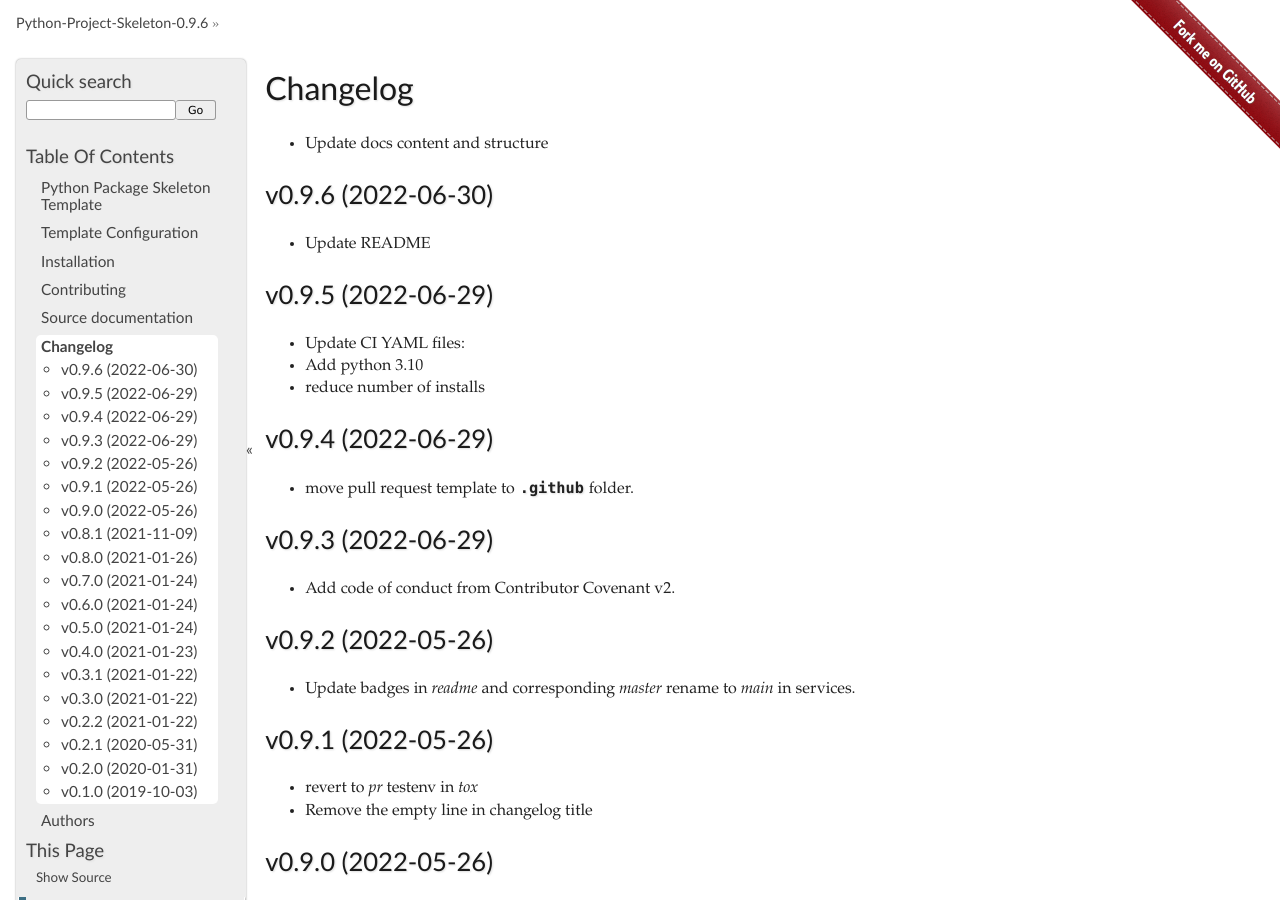
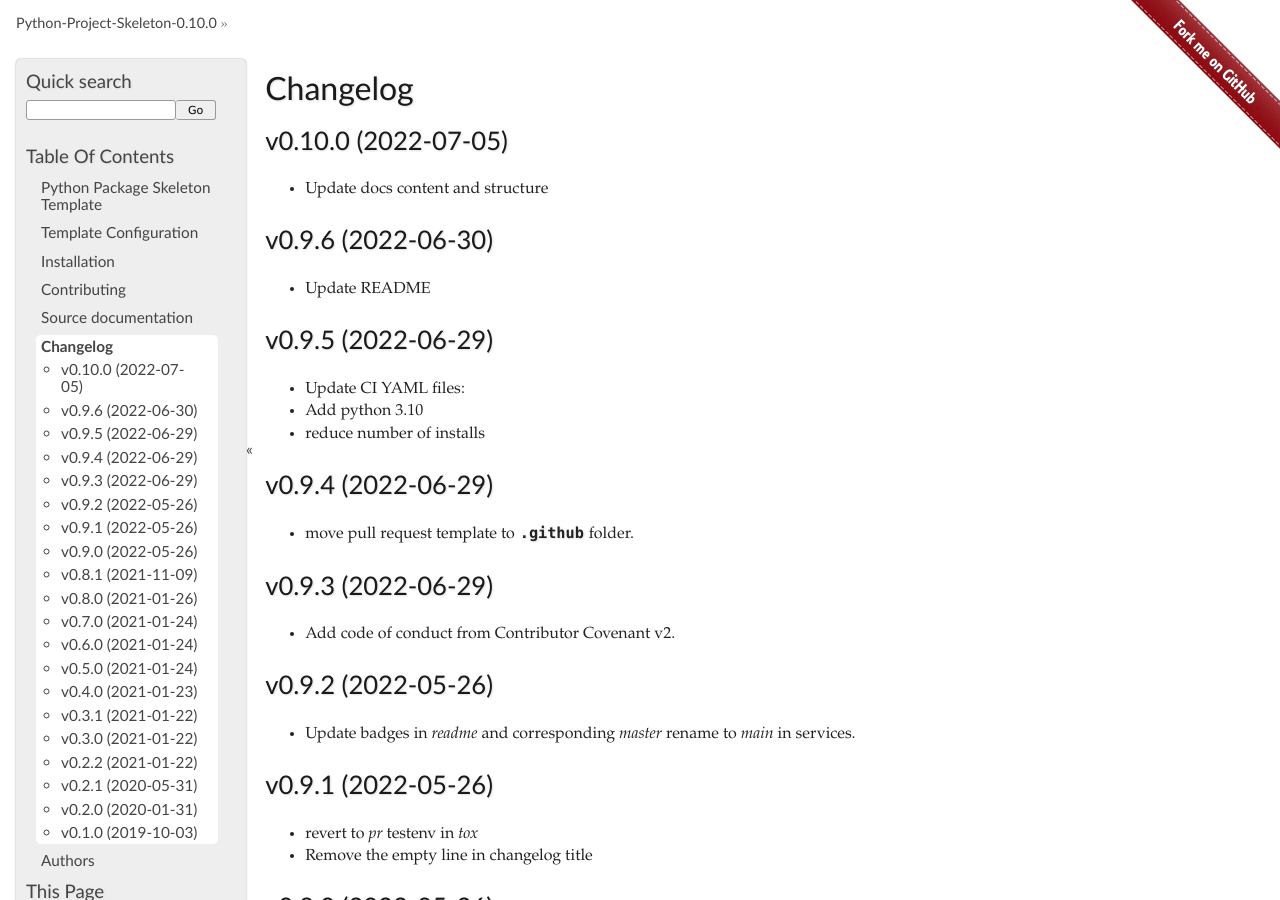
Before and after one commit to joaomcteixeira/python-project-skeleton, a Sphinx documentation site: the page built from docs/changelog.rst, in a window 1280 px wide and 900 px high. Built offline with Sphinx 7.4.7, drawn with Linux system fonts in a browser that asks for light colours; pages that are not in the unit, such as notebooks, are missing from menus.

Commit message:
[SKIP] version bump 0.9.6 -> 0.10.0
[FEATURE] Restructured docs and improved texts (#28)

Update docs content and structure

```diff
--- a/CHANGELOG.rst
+++ b/CHANGELOG.rst
@@ -1,6 +1,9 @@
 
 Changelog
 =========
+
+v0.10.0 (2022-07-05)
+------------------------------------------------------------
 
 * Update docs content and structure
 
--- a/README.rst
+++ b/README.rst
@@ -127,7 +127,7 @@ list your work above, as well.
 Version
 -------
 
-v0.9.6
+v0.10.0
 
 .. _GitHub Actions: https://github.com/features/actions
 .. _PyPI: https://pypi.org
--- a/docs/conf.py
+++ b/docs/conf.py
@@ -48,7 +48,7 @@ project = 'Python-Project-Skeleton'
 year = '2020'
 author = 'Joao MC Teixeira'
 copyright = '{0}, {1}'.format(year, author)
-version = release = '0.9.6'
+version = release = '0.10.0'
 
 pygments_style = 'trac'
 templates_path = ['.']
--- a/setup.py
+++ b/setup.py
@@ -36,7 +36,7 @@ long_description = '{}\n{}'.format(
 
 setup(
     name='jmct-sampleproject',
-    version='0.9.6',
+    version='0.10.0',
     description='A skeleton template for Python projects.',
     long_description=long_description,
     long_description_content_type='text/x-rst',
--- a/src/sampleproject/__init__.py
+++ b/src/sampleproject/__init__.py
@@ -1,3 +1,3 @@
 """Initial documentation of SampleProject."""
 
-__version__ = '0.9.6'
+__version__ = '0.10.0'
```
Also changed, not shown: .bumpversion.cfg.
